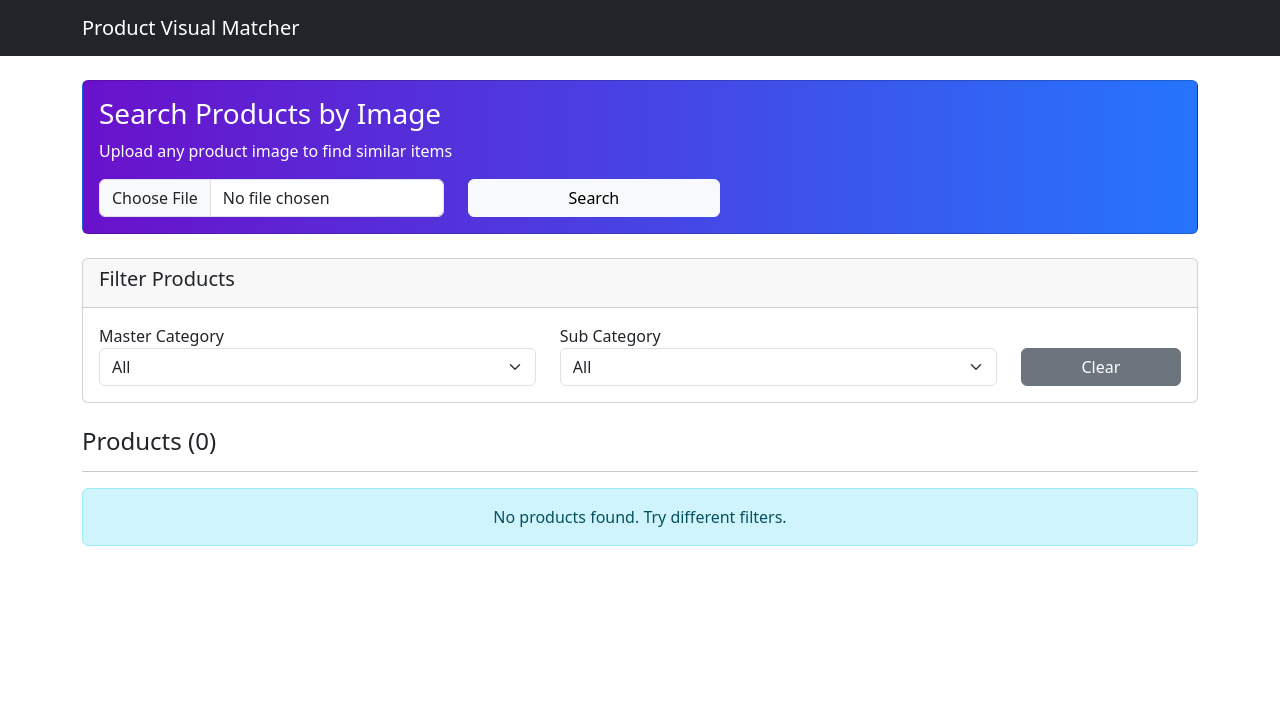
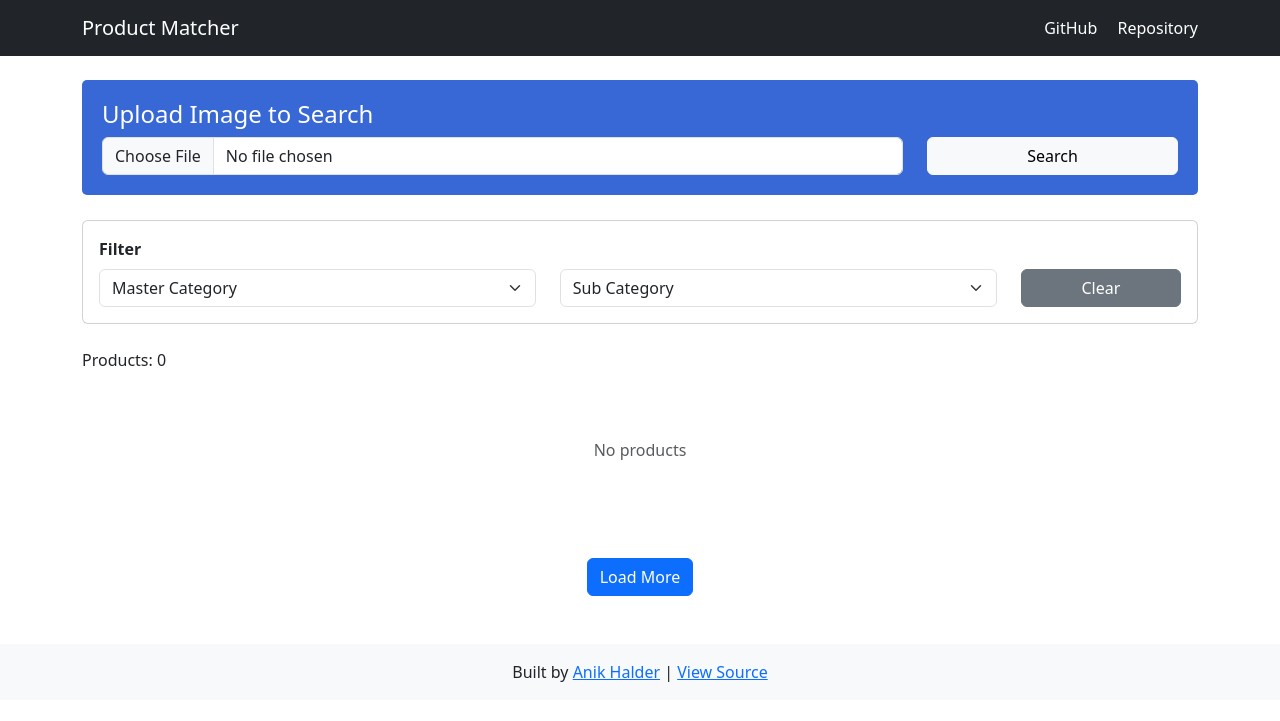
Before and after one commit to Anikrage/Visual_Product_Matcher, a Flask app: page / in a window 1280 px wide. Shown: the top 721 px of the page. Run offline with Flask 3, Linux system fonts and the light colour scheme; data that the repository does not hold is empty.

Commit message:
qol changes

```diff
--- a/webapp/app.py
+++ b/webapp/app.py
@@ -103,7 +103,7 @@ def search_product():
     try:
         with open(fpath,'rb') as f:
             filedata={'file':(filename,f,'image/jpeg')}
-            api_res=requests.post(api_url,files=filedata,params={'k':50,'a':0.8},timeout=30)
+            api_res=requests.post(api_url,files=filedata,params={'k':50,'a':0.6},timeout=30)
 
             if api_res.status_code != 200: #show errors
                 flash('API error')
@@ -151,5 +151,29 @@ def test():
     test_data = ['apple', 'banana']
     return render_template('test.html', fruits=test_data)
 
+#loads more products to homepage
+@app.route('/load_more')
+def load_more():
+    master_cat=request.args.get('master_category','')
+    sub_cat=request.args.get('sub_category','')
+    offset=int(request.args.get('offset',0))
+    query={}
+    if master_cat:
+        query['master_category']=master_cat
+    if sub_cat:
+        query['sub_category']=sub_cat
+    prod_list=list(products_collection.find(query).skip(offset).limit(24))
+    return jsonify({
+        'products': [
+            {
+                'name': p['name'],
+                'image_url': p['image_url'],
+                'master_category': p['master_category'],
+                'sub_category': p['sub_category']
+            } for p in prod_list
+        ],
+        'has_more': len(prod_list)==24
+    })
+
 if __name__=='__main__':
     app.run(debug=True,host='0.0.0.0',port=5000)
--- a/webapp/templates/index.html
+++ b/webapp/templates/index.html
@@ -3,36 +3,48 @@
 <head>
     <meta charset="UTF-8">
     <meta name="viewport" content="width=device-width, initial-scale=1.0">
-    <title>Product Matcher</title>
+    <meta name="author" content="Anik Halder 24MCA0251">
+    <title>Visual Product Matcher by Anik Halder 24MCA0251</title>
     <link href="https://cdn.jsdelivr.net/npm/bootstrap@5.3.0/dist/css/bootstrap.min.css" rel="stylesheet">
+    <style>
+        .prod-img{
+            height:200px;
+            object-fit:cover;
+        }
+        .search-box{
+            background:#3867d6;
+            padding:20px;
+            margin-bottom:25px;
+            border-radius:5px;
+        }
+    </style>
 </head>
 <body>
     <nav class="navbar navbar-dark bg-dark">
         <div class="container">
-            <a class="navbar-brand" href="/">Product Visual Matcher</a>
+            <a class="navbar-brand" href="/">Product Matcher</a>
+            <div>
+                <a href="https://github.com/Anikrage" target="_blank" class="text-white text-decoration-none me-3">GitHub</a>
+                <a href="https://github.com/Anikrage/Visual_Product_Matcher" target="_blank" class="text-white text-decoration-none">Repository</a>
+            </div>
         </div>
     </nav>
-
     <div class="container mt-4">
         {% with messages = get_flashed_messages() %}
         {% if messages %}
-        <div class="alert alert-warning alert-dismissible">
-            {% for msg in messages %}
-            {{ msg }}
-            {% endfor %}
-            <button type="button" class="btn-close" data-bs-dismiss="alert"></button>
+        <div class="alert alert-warning">
+            {% for msg in messages %}{{ msg }}{% endfor %}
         </div>
         {% endif %}
         {% endwith %}
 
-        <div class="card mb-4" style="background: linear-gradient(to right, #6a11cb, #2575fc); color: white;">
-            <div class="card-body">
-                <h3>Search Products by Image</h3>
-                <p>Upload any product image to find similar items</p>
+        <!-- image search -->
+        <div class="search-box text-white">
+            <h4>Upload Image to Search</h4>
             <form action="/search" method="POST" enctype="multipart/form-data">
                 <div class="row">
-                        <div class="col-md-4">
-                            <input type="file" name="image" class="form-control" accept="image/*" required>
+                    <div class="col-md-9">
+                        <input type="file" name="image" class="form-control" required>
                     </div>
                     <div class="col-md-3">
                         <button type="submit" class="btn btn-light w-100">Search</button>
@@ -40,35 +52,30 @@
                 </div>
             </form>
         </div>
-        </div>
 
+        <!-- filters -->
         <div class="card mb-4">
-            <div class="card-header">
-                <h5>Filter Products</h5>
-            </div>
             <div class="card-body">
-                <form action="/" method="GET">
+                <strong>Filter</strong>
+                <form action="/" method="GET" class="mt-2">
                     <div class="row">
                         <div class="col-md-5">
-                            <label>Master Category</label>
                             <select name="master_category" class="form-select" onchange="this.form.submit()">
-                                <option value="">All</option>
+                                <option value="">Master Category</option>
                                 {% for cat in master_categories %}
-                                <option value="{{ cat }}" {% if cat == current_master %}selected{% endif %}>{{ cat }}</option>
+                                <option {%if cat==current_master%}selected{%endif%}>{{cat}}</option>
                                 {% endfor %}
                             </select>
                         </div>
                         <div class="col-md-5">
-                            <label>Sub Category</label>
                             <select name="sub_category" class="form-select" onchange="this.form.submit()">
-                                <option value="">All</option>
+                                <option value="">Sub Category</option>
                                 {% for cat in sub_categories %}
-                                <option value="{{ cat }}" {% if cat == current_sub %}selected{% endif %}>{{ cat }}</option>
+                                <option {%if cat==current_sub%}selected{%endif%}>{{cat}}</option>
                                 {% endfor %}
                             </select>
                         </div>
                         <div class="col-md-2">
-                            <label>&nbsp;</label>
                             <a href="/" class="btn btn-secondary w-100">Clear</a>
                         </div>
                     </div>
@@ -76,31 +83,63 @@
             </div>
         </div>
 
-        <h4>Products ({{ products|length }})</h4>
-        <hr>
+        <p>Products: {{products|length}}</p>
 
-        <div class="row">
+        <div class="row" id="prodContainer">
             {% for product in products %}
-            <div class="col-md-3 mb-3">
+            <div class="col-3" style="margin-bottom:15px;">
                 <div class="card">
-                    <img src="{{ product.image_url }}" class="card-img-top" style="height: 220px; object-fit: cover;" loading="lazy">
+                    <img src="{{product.image_url}}" class="card-img-top prod-img">
                     <div class="card-body">
-                        <h6>{{ product.name }}</h6>
-                        <p class="text-muted small mb-0">{{ product.master_category }}</p>
-                        <p class="text-muted small">{{ product.sub_category }}</p>
+                        <p style="margin-bottom:5px;">{{product.name}}</p>
+                        <small class="text-muted">{{product.master_category}}</small><br>
+                        <small class="text-muted">{{product.sub_category}}</small>
                     </div>
                 </div>
             </div>
             {% endfor %}
         </div>
 
-        {% if products|length == 0 %}
-        <div class="alert alert-info text-center">
-            No products found. Try different filters.
+        {%if products|length==0%}
+        <div style="text-align:center; padding:50px;">
+            <p class="text-muted">No products</p>
         </div>
-        {% endif %}
+        {%endif%}
+
+        <div style="text-align:center;margin:30px 0" id="loadMoreBtn">
+            <button class="btn btn-primary" onclick="loadMore()">Load More</button>
+        </div>
     </div>
 
     <script src="https://cdn.jsdelivr.net/npm/bootstrap@5.3.0/dist/js/bootstrap.bundle.min.js"></script>
+    <script>
+        var offset=parseInt("{{products|length}}")
+        var mCat="{{current_master}}";
+        var sCat="{{current_sub}}";
+
+        function loadMore(){
+            fetch('/load_more?master_category='+mCat+'&sub_category='+sCat+'&offset='+offset)
+            .then(r=>r.json())
+            .then(data=>{
+                var container=document.getElementById('prodContainer');
+                for(var i=0;i<data.products.length;i++){
+                    var p=data.products[i];
+                    var div=document.createElement('div');
+                    div.className='col-3';
+                    div.style.marginBottom='15px';
+                    div.innerHTML='<div class="card"><img src="'+p.image_url+'" class="card-img-top prod-img"><div class="card-body"><p style="margin-bottom:5px;">'+p.name+'</p><small class="text-muted">'+p.master_category+'</small><br><small class="text-muted">'+p.sub_category+'</small></div></div>';
+                    container.appendChild(div);
+                }
+                offset+=data.products.length;
+                if(!data.has_more){
+                    document.getElementById('loadMoreBtn').style.display='none';
+                }
+            });
+        }
+    </script>
 </body>
+<footer class="bg-light text-center py-3 mt-5">
+    <p class="mb-0">Built by <a href="https://github.com/Anikrage" target="_blank">Anik Halder</a> |
+    <a href="https://github.com/Anikrage/Visual_Product_Matcher" target="_blank">View Source</a></p>
+</footer>
 </html>
```
Also changed, not shown: webapp/templates/results.html (+38 -28 lines). Lines whose indentation alone changed are shown as unchanged.
